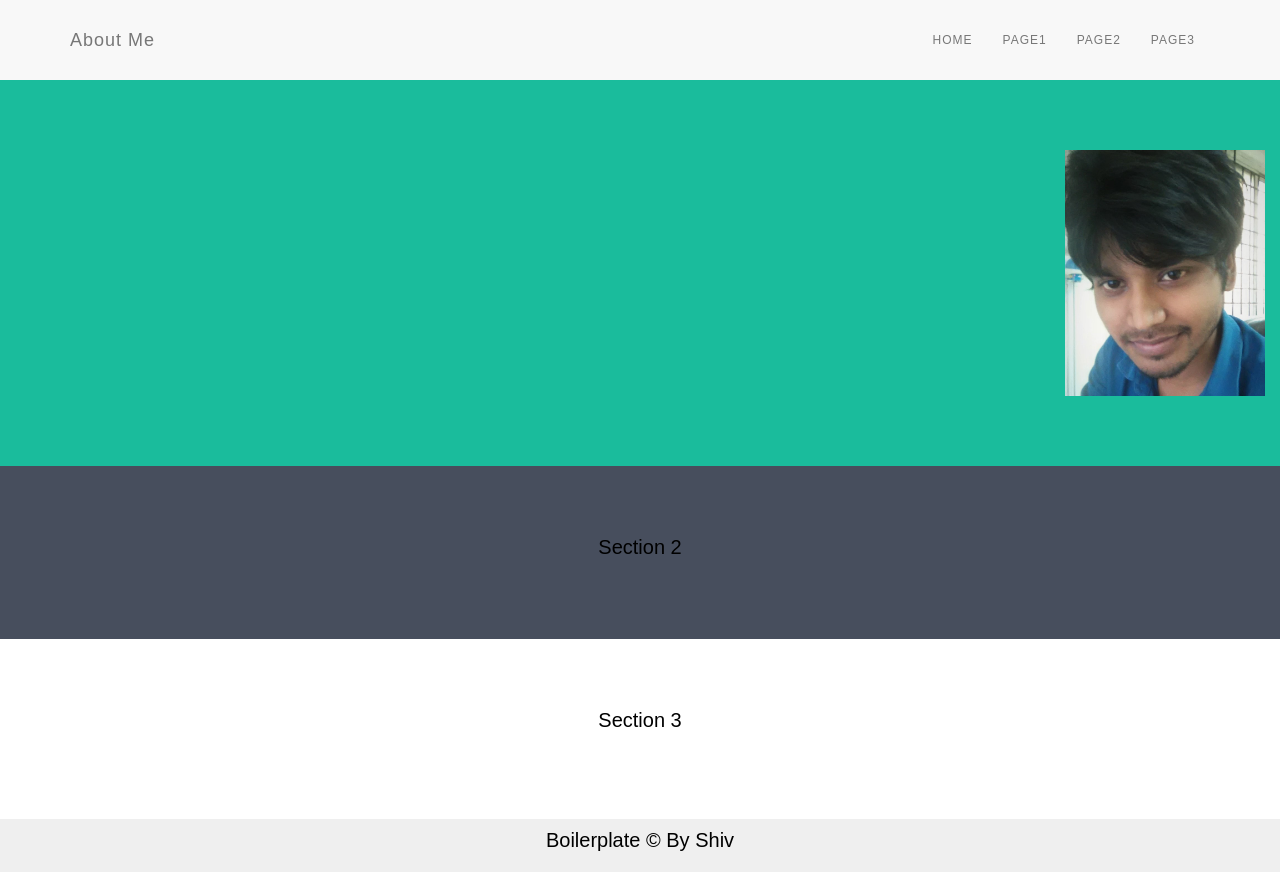
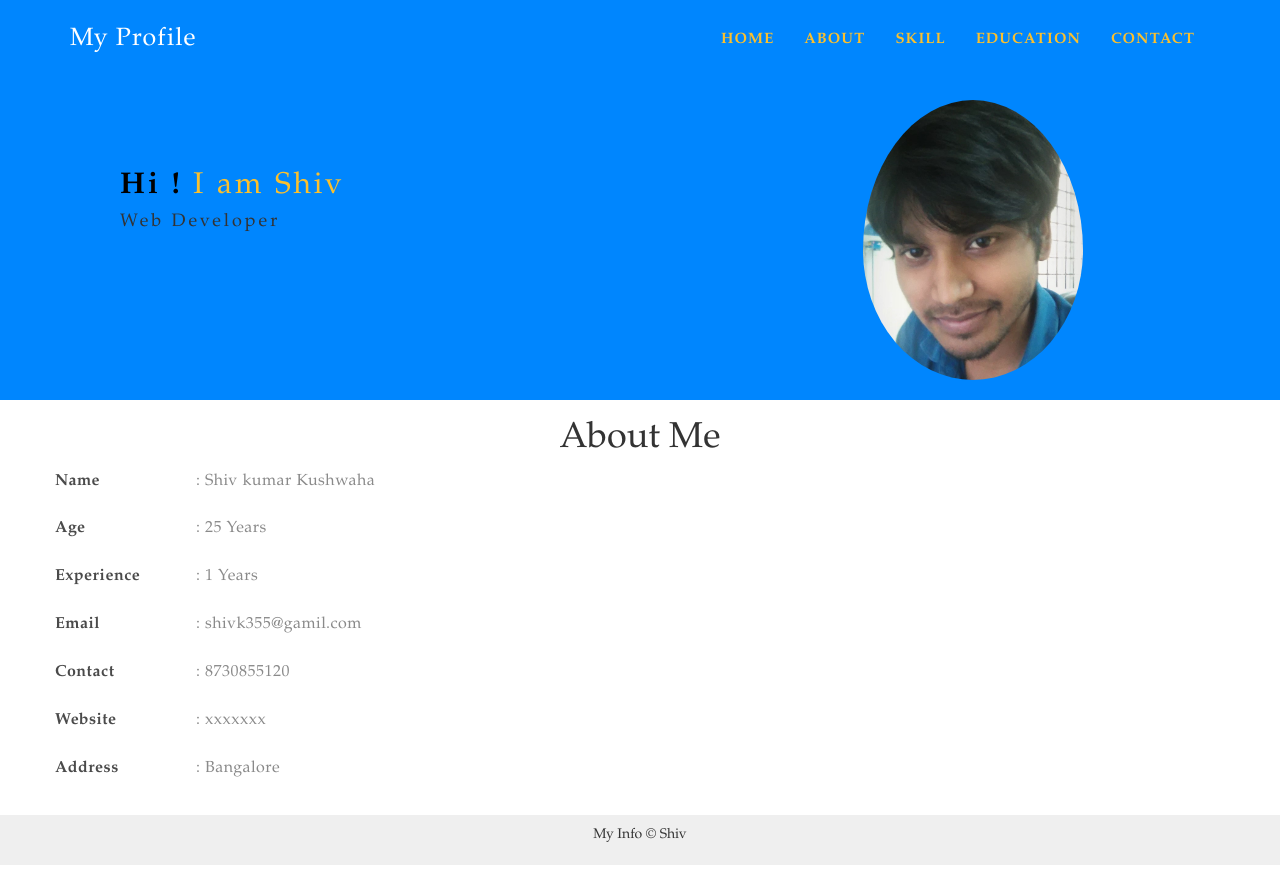
Before and after one commit to Shivk355/AngularBoilerPlate, a website: page app/index.html in a window 1280 px wide. Drawn offline with nearby package versions, Linux system fonts and the light colour scheme.

Commit message:
Sample page of my profile

```diff
--- a/app/index.html
+++ b/app/index.html
@@ -16,7 +16,7 @@
 	<link rel="stylesheet" href="main.css">
   </head>
 <body ng-app="">
-	<header>
+	<section class="section-1">
 		<nav class="navbar navbar-default">
 		  <div class="container">
 			<div class="navbar-header">
@@ -25,38 +25,57 @@
 				<span class="icon-bar"></span>
 				<span class="icon-bar"></span>
 			  </button>
-			  <a class="navbar-brand" href="#">About Me</a>
+			  <a class="navbar-brand" href="#">My Profile</a>
 			</div>
 			<div class="collapse navbar-collapse" id="myNavbar">
 			  <ul class="nav navbar-nav navbar-right">
 				<li><a href="#">HOME</a></li>
-				<li><a href="#">PAGE1</a></li>
-				<li><a href="#">PAGE2</a></li>
-				<li><a href="#">PAGE3</a></li>
+				<li><a href="#">ABOUT</a></li>
+				<li><a href="#">SKILL</a></li>
+				<li><a href="#">EDUCATION</a></li>
+				<li><a href="#">CONTACT</a></li>
 			  </ul>
 			</div>
 		  </div>
 		</nav>
-	</header>
-	<main>
-		<section>
-			<div class="container-fluid section-1">
-				 <img src="images/Me.jpg" class="img-responsive" alt="Shiv" width="200" height="200">
+		<div class="container banner">
+			<div class="row">
+				<div class="col-md-7 banner-text">
+					<h2><span>Hi !</span> I am Shiv</h2>
+					<h4>Web Developer</h4>
+				</div>
+				<div class="col-md-5 text-center">
+					<img src="images/Me.jpg" class="img-circle" width="220" height="300" alt="Shiv">
+				</div>
 			</div>
-		</section>
-		<section>
-			<div class="container-fluid section-2 text-center">
-				<p>Section 2</p>
+		</div>
+	</section>
+	<section>
+		<div class="row">
+			<div class="col-md-12 about-me">
+				<div class=" text-center">
+					<h1>About Me</h1>
+				</div>
+				<div class="">
+					<ul>
+						<li><span>Name</span>: Shiv kumar Kushwaha</li>
+						<li><span>Age</span>: 25 Years</li>
+						<li><span>Experience</span>: 1 Years</li>
+						<li><span>Email</span>: shivk355@gamil.com</li>
+						<li><span>Contact</span>: 8730855120</li>
+						<li><span>Website</span>: xxxxxxx</li>
+						<li><span>Address</span>: Bangalore</li>
+					</ul>
+				</div>
+
 			</div>
-		</section>
-		<section>
-			<div class="container-fluid section-3 text-center">
-				<p>Section 3</p>
-			</div>
-		</section>
-	</main>
-	<footer class="container-fluid footer text-center">
-		<p>Boilerplate &copy By Shiv</p>
-	</footer>
+		</div>
+	</section>
+<footer class="container-fluid footer text-center">
+	<p>My Info &copy Shiv</p>
+</footer>
+
+
+
 </body>
 </html>
--- a/app/main.css
+++ b/app/main.css
@@ -14,49 +14,74 @@ body {
   margin: 0;
   padding-bottom: 6rem;
   min-height: 100%;
-  font: 20px Montserrat, sans-serif;
-  color: #f5f6f7;
+  font: 20px;
+  font-family: "Palatino Linotype", "Book Antiqua", Palatino, serif;
 }
 
-.container-fluid {
-  padding-top: 70px;
-  padding-bottom: 70px;
+.row {
+	margin : 0px;
 }
-
-.navbar {
+.navbar, navbar-brand {
   padding-top: 15px;
   padding-bottom: 15px;
   border: 0;
-  border-radius: 0;
-  margin-bottom: 0;
-  font-size: 12px;
+  font-size: 15px;
   letter-spacing: 1px;
-}
-.navbar-nav  li a:hover {
-  color: #1abc9c !important;
+  background: transparent;
 }
 
-p {
-	color: black;
+.navbar-nav li a {
+	color: #fbc02d !important;
+	font-weight: bold;
+}
+
+.navbar-nav  li a:hover {
+  color: #fff !important;
+}
+
+.navbar-brand {
+	font-size: 25px;
+	color: #fff !important;
 }
 
 .section-1 {
-  background-color: #1abc9c; /* Green */
-  color: #ffffff;
+	background: #0086fe;
+	height: 100%;
 }
 
-.section-1 img {
-	float: right;
+.banner-text {
+	padding: 5rem;
 }
 
-.section-2 {
-  background-color: #474e5d; /* Green */
-  color: #ffffff;
+.banner span {
+	color: black;
+	font-weight: bold;
 }
 
-.section-3 {
-  background-color: #ffffff; /* Green */
-  color: black;
+.img-circle{
+	padding-bottom: 2rem;
+}
+
+.banner h2 {
+	color: #fbc02d;
+	letter-spacing: 3px;
+}
+.banner h4 {
+	letter-spacing: 3px;
+}
+.about-me li {
+    list-style: none;
+    display: block;
+    margin-bottom: 25px;
+    color: #8a8a8a;
+    font-size: 16px;
+    letter-spacing: 0.5px;
+}
+.about-me li span {
+	width: 141px;
+    display: inline-block;
+    color: #4a4a4a;
+    font-weight: 600;
 }
 /**
  * Footer Styles
```
Also changed, not shown: app/images/section1.jpg (added).
